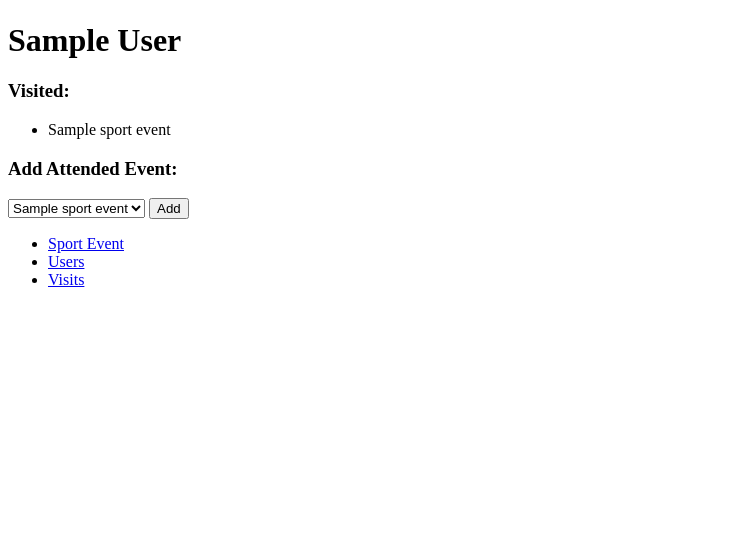
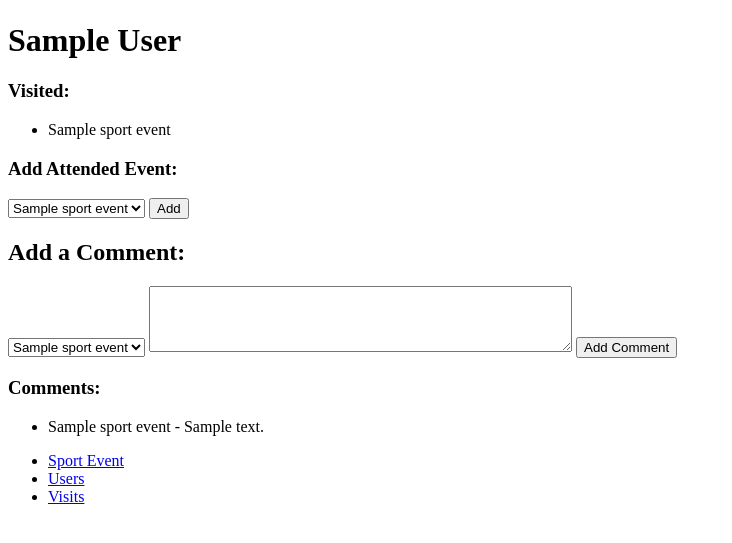
Before and after one commit to Stuart-Ure/Game-on---Flask-APP-, a Flask app: page /users/1 in a window 1280 px wide. Shown: the part 58-601 px from the top of the page, without its empty margins (0-732 px from the left). Run offline with Flask 3, Linux system fonts and the light colour scheme; tables that the repository leaves empty hold one stand-in row (values such as "Sample post").

Commit message:
review form added

```diff
--- a/controllers/user_controller.py
+++ b/controllers/user_controller.py
@@ -7,12 +7,13 @@ from app import db
 
 users_blueprint = Blueprint("users", __name__)
 
+
+users_blueprint = Blueprint("users", __name__)
+
 @users_blueprint.route("/users")
 def users():
     users = User.query.all()
     return render_template("users/index.jinja", users = users)
-
-
 
 # search by instance of user
 
@@ -31,12 +32,30 @@ def add_attended_event(id):
     event_id = request.form.get('event_id')
 
     if event_id:
-        # Update the database to mark the event as attended by the user
         visit = Visit(user_id=user.id, sport_event_id=event_id)
         db.session.add(visit)
         db.session.commit()
 
     return redirect(f"/users/{user.id}")
+
+
+@users_blueprint.route('/users/<int:id>', methods=['GET', 'POST'])
+def show(id):
+    user = User.query.get(id)
+    all_sport_events = SportEvent.query.all()  # Get all sport events
+
+    if request.method == 'POST':
+        event_id = request.form.get('event_id')
+        comment = request.form.get('comment')
+
+        if event_id:
+            # Update the database to add a comment for the user and the event
+            visit = Visit.query.filter_by(user_id=user.id, sport_event_id=event_id).first()
+            if visit:
+                visit.review = comment
+                db.session.commit()
+
+    return render_template("users/show.jinja", user=user, all_sport_events=all_sport_events)
 
 #add a new user
 
--- a/models/sport_event.py
+++ b/models/sport_event.py
@@ -11,7 +11,8 @@ class SportEvent(db.Model):
     location = db.Column(db.String(64))
     date = db.Column(db.Date)
 
-    # users = db.relationship('User', secondary='visits')
+    # visits = db.relationship('Visit', backref='SportEvent', cascade= "all, delete")
+    # users = db.relationship('User', secondary='visits', cascade ="all, delete")
 
     def __repr__(self):
         return f"<SportEvent: {self.id}: {self.name}>"
--- a/templates/users/index.jinja
+++ b/templates/users/index.jinja
@@ -11,7 +11,6 @@
   {% for user in users %}
   <tr>
     <td><a href="/users/{{ user.id }}">{{ user.name }}</a></td>
-    <td>{{ user.name }}</td>
     <td><form action="/users/{{ user.id }}/delete" method="post" onsubmit="return confirm('Are you sure you want to delete this user?');">
                     <input type="hidden" name="_method" value="DELETE">
                     <button type="submit">Delete</button>
--- a/templates/users/show.jinja
+++ b/templates/users/show.jinja
@@ -5,10 +5,11 @@
 
     <h3>Visited:</h3>
     <ul>
-        {% for sport_event in sport_events %}
-            <li>{{ sport_event.name }}</li>
+        {% for visit in user.visits %}
+            <li>{{ visit.sport_event.name }}</li>
         {% endfor %}
     </ul>
+
     <h3>Add Attended Event:</h3>
     <form action="/users/{{ user.id }}/add_attended_event" method="post">
         <select name="event_id">
@@ -18,4 +19,23 @@
         </select>
         <button type="submit">Add</button>
     </form>
+
+    <h2>Add a Comment:</h2>
+    <form action="/users/{{ user.id }}" method="post">
+        <select name="event_id">
+            {% for visit in user.visits %}
+                <option value="{{ visit.sport_event.id }}">{{ visit.sport_event.name }}</option>
+            {% endfor %}
+        </select>
+        <textarea name="comment" rows="4" cols="50"></textarea>
+        <button type="submit">Add Comment</button>
+    </form>
+
+    <h3>Comments:</h3>
+    <ul>
+        {% for visit in user.visits %}
+            <li>{{ visit.sport_event.name }} - {{ visit.review }}</li>
+        {% endfor %}
+    </ul>
+
 {% endblock %}
```
Also changed, not shown: controllers/sport_event_controller.py (+11 -11 lines), controllers/visit_controller.py (+7 -0 lines), templates/visits/index.jinja (line endings or trailing spaces).
